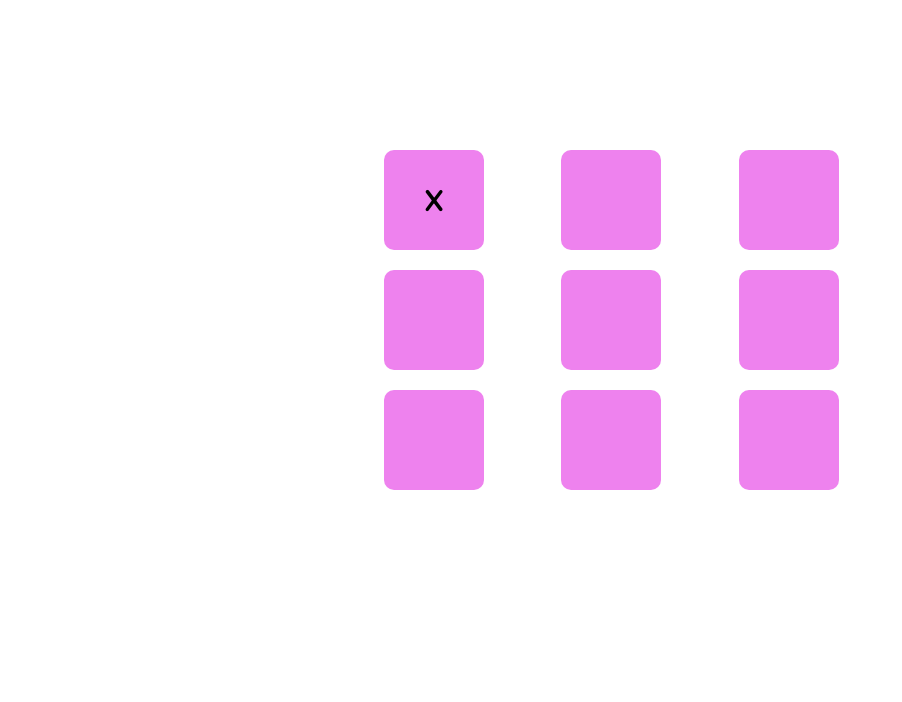
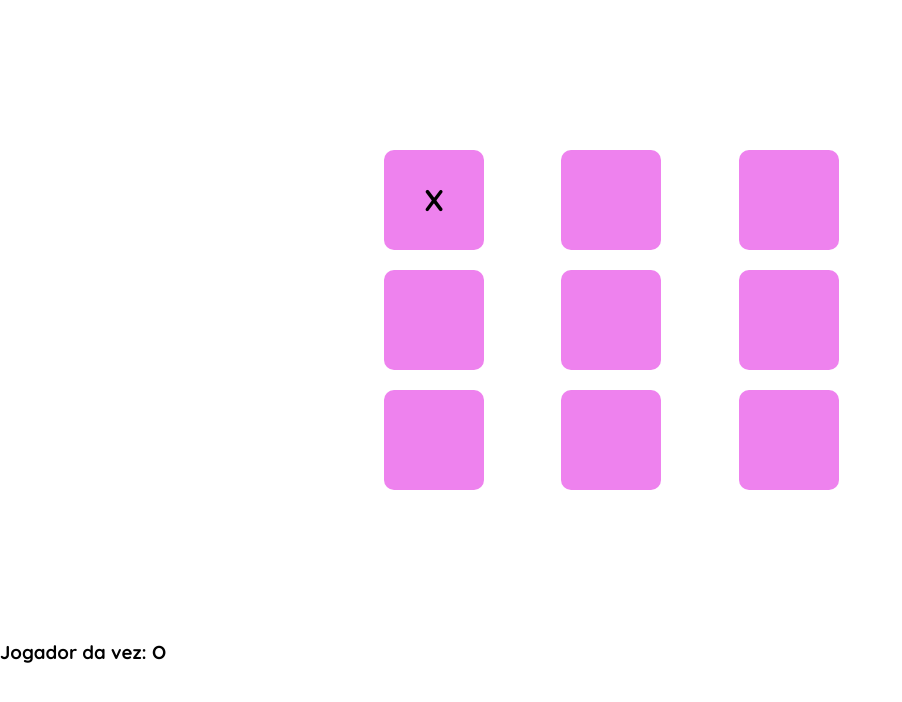
Before and after one commit to IasmimRodrigues/Jogo-da-velha, a plain HTML site: page index.html in a window 1280 px wide. Both pictures are taken after a click on the element 434 px from the left and 200 px from the top of the page. Shown: the whole page, without its empty margins (0-902 px from the left). Drawn offline with Linux system fonts and the light colour scheme.

Commit message:
Funcionando jogador da vez

```diff
--- a/index.html
+++ b/index.html
@@ -30,6 +30,7 @@
     </div>
 
     <div class="turno">
+      <h3>Jogador da vez: X</h3>
     </div>
 
 
--- a/index.js
+++ b/index.js
@@ -1,6 +1,5 @@
 const cellElements = document.querySelectorAll("[data-cell]");
-const jogada = document.querySelector("jogada");
-let turno;
+const jogada = document.querySelector(".turno");
 
 let isCircleTurn = false;
 
@@ -50,20 +49,28 @@ const placeMark = (cell, classToAdd) => {
 const swapTurns = () => {
   // troca de turno
   isCircleTurn = !isCircleTurn; //inverte o turno
+
+  let jogador;
+    if (isCircleTurn == true) {
+        jogador = "O";
+    } else {
+        jogador = "X";
+    }
+
+    jogada.innerHTML = "<h3> Jogador da vez: " + jogador + "</h3>";
 };
 
 const handleClick = (e) => {
   // vê de quem é a vez
   const cell = e.target;
+  console.log("handle: " + isCircleTurn);
   const classToAdd = isCircleTurn ? "O" : "X";
-
 
   placeMark(cell, classToAdd);
 
   const isWin = checkForWin(classToAdd);
 
   const isDraw = checkForDraw();
-  console.log(isCircleTurn);
 
   if (isWin) {
     endGame(false);
```
